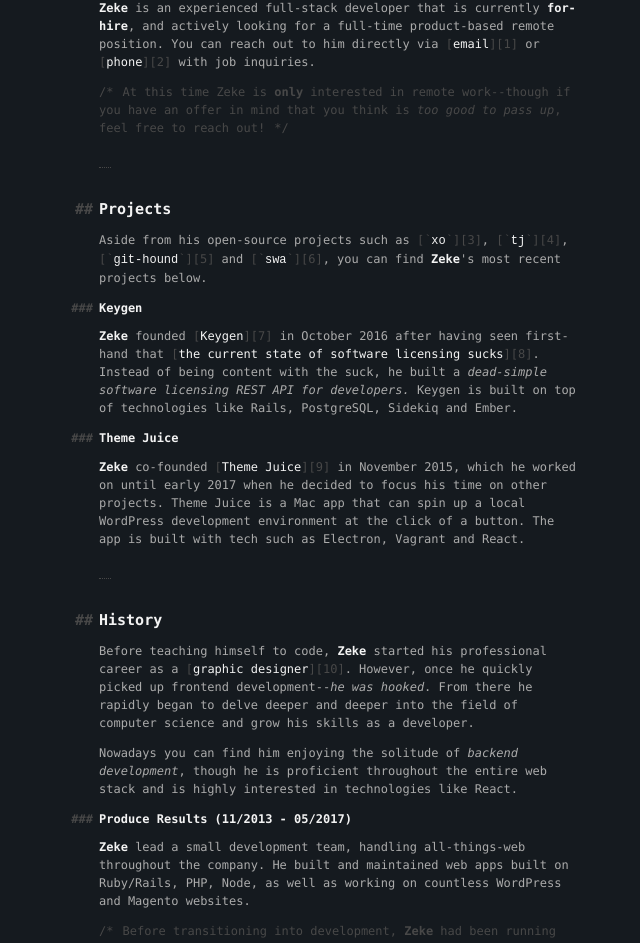
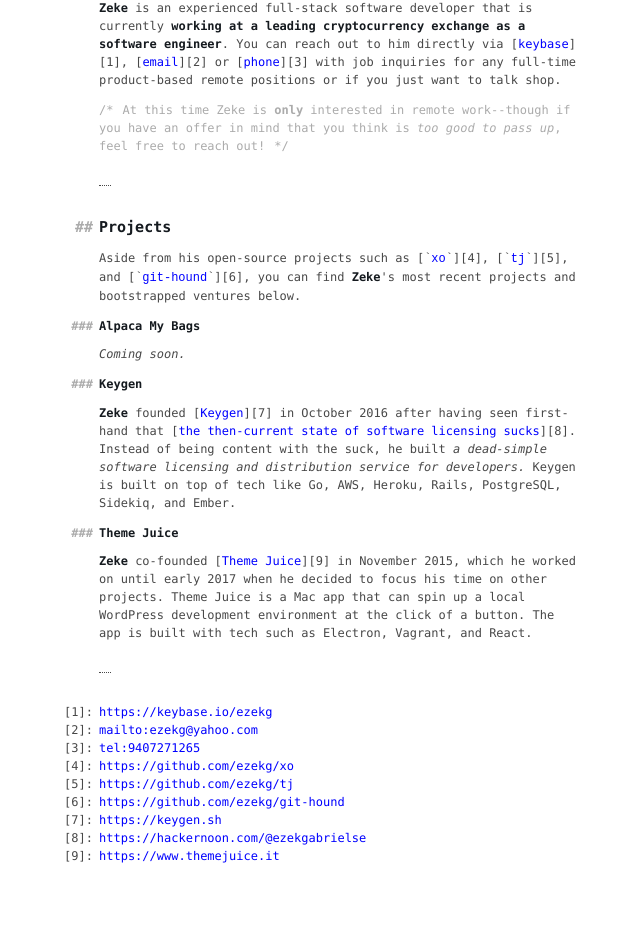
Before and after one commit to ezekg/ezekg.github.io, a plain HTML site: page index.html in a window 1280 px wide. Shown: the part 72-1015 px from the top of the page, without its empty margins (301-941 px from the left). Drawn offline with Linux system fonts and the light colour scheme.

Commit message:
update content and switch to light theme

```diff
--- a/index.html
+++ b/index.html
@@ -80,38 +80,38 @@
       }
       @media screen {
         body {
-          color: #ababab;
-          background: #151a1f;
+          color: #484848;
+          background: #fff;
         }
         h1 {
-          color: #f3f3f3;
+          color: #484848;
         }
         h1:before {
           content: "#";
           position: absolute;
           right: calc(100% + 0.5rem);
-          color: #484848;
+          color: #ababab;
         }
         h2 {
-          color: #f3f3f3;
+          color: #151a1f;
         }
         h2:before {
           content: "##";
           position: absolute;
           right: calc(100% + 0.5rem);
-          color: #484848;
+          color: #ababab;
         }
         h3 {
-          color: #f3f3f3;
+          color: #151a1f;
         }
         h3:before {
           content: "###";
           position: absolute;
           right: calc(100% + 0.5rem);
-          color: #484848;
+          color: #ababab;
         }
         code {
-          color: #f3f3f3;
+          color: #151a1f;
         }
         code:before,
         code:after {
@@ -119,7 +119,10 @@
           color: #484848;
         }
         a {
-          color: #f3f3f3;
+          color: #0000ff;
+        }
+        a code {
+          color: #0000ff;
         }
         p a:before {
           content: "[";
@@ -130,7 +133,7 @@
           color: #484848;
         }
         strong {
-          color: #f3f3f3;
+          color: #151a1f;
         }
         ol li:before {
           content: "[" counter(ol) "]:";
@@ -139,13 +142,13 @@
           color: #484848;
         }
         ol a {
-          color: #ababab;
+          color: #0000ff;
         }
         hr {
           border-top: 1px dotted #484848;
         }
         blockquote {
-          color: #484848;
+          color: #ababab;
           margin: 0;
         }
         blockquote:before {
@@ -163,7 +166,7 @@
     <main>
       <h1>Zeke Gabrielse</h1>
       <p>
-        <strong>Zeke</strong> is an experienced full-stack developer that is currently <strong>for-hire</strong>, and actively looking for a full-time product-based remote position. You can reach out to him directly via <a href="mailto:ezekg@yahoo.com">email</a> or <a href="tel:9407271265">phone</a></li> with job inquiries.
+        <strong>Zeke</strong> is an experienced full-stack software developer that is currently <strong>working at a leading cryptocurrency exchange as a software engineer</strong>. You can reach out to him directly via <a href="https://keybase.io/ezekg">keybase</a>, <a href="mailto:ezekg@yahoo.com">email</a> or <a href="tel:9407271265">phone</a></li> with job inquiries for any full-time product-based remote positions or if you just want to talk shop.
       </p>
       <blockquote>
         At this time Zeke is <strong>only</strong> interested in remote work--though if you have an offer in mind that you think is <em>too good to pass up</em>, feel free to reach out!
@@ -171,46 +174,34 @@
       <hr>
       <h2>Projects</h2>
       <p>
-        Aside from his open-source projects such as <a href="https://github.com/ezekg/xo"><code>xo</code></a>, <a href="https://github.com/ezekg/tj"><code>tj</code></a>, <a href="https://github.com/ezekg/git-hound"><code>git-hound</code></a> and <a href="https://github.com/ezekg/swa-dashboard"><code>swa</code></a>, you can find <strong>Zeke</strong>'s most recent projects below.
+        Aside from his open-source projects such as <a href="https://github.com/ezekg/xo"><code>xo</code></a>, <a href="https://github.com/ezekg/tj"><code>tj</code></a>, and <a href="https://github.com/ezekg/git-hound"><code>git-hound</code></a>, you can find <strong>Zeke</strong>'s most recent projects and bootstrapped ventures below.
+      </p>
+      <h3>Alpaca My Bags</h3>
+      <p>
+        <em>Coming soon.</em>
       </p>
       <h3>Keygen</h3>
       <p>
-        <strong>Zeke</strong> founded <a href="https://keygen.sh">Keygen</a> in October 2016 after having seen first-hand that <a href="https://hackernoon.com/finding-issues-and-guessing-solutions-43e6b7ed823e">the current state of software licensing sucks</a>. Instead of being content with the suck, he built a <em>dead-simple software licensing REST API for developers.</em> Keygen is built on top of technologies like Rails, PostgreSQL, Sidekiq and Ember.
+        <strong>Zeke</strong> founded <a href="https://keygen.sh">Keygen</a> in October 2016 after having seen first-hand that <a href="https://hackernoon.com/finding-issues-and-guessing-solutions-43e6b7ed823e">the then-current state of software licensing sucks</a>. Instead of being content with the suck, he built <em>a dead-simple software licensing and distribution service for developers.</em> Keygen is built on top of tech like Go, AWS, Heroku, Rails, PostgreSQL, Sidekiq, and Ember.
       </p>
       <h3>Theme Juice</h3>
       <p>
-        <strong>Zeke</strong> co-founded <a href="https://www.themejuice.it">Theme Juice</a> in November 2015, which he worked on until early 2017 when he decided to focus his time on other projects. Theme Juice is a Mac app that can spin up a local WordPress development environment at the click of a button. The app is built with tech such as Electron, Vagrant and React.
+        <strong>Zeke</strong> co-founded <a href="https://www.themejuice.it">Theme Juice</a> in November 2015, which he worked on until early 2017 when he decided to focus his time on other projects. Theme Juice is a Mac app that can spin up a local WordPress development environment at the click of a button. The app is built with tech such as Electron, Vagrant, and React.
       </p>
       <hr>
-      <h2>History</h2>
-      <p>
-        Before teaching himself to code, <strong>Zeke</strong> started his professional career as a <a href="https://dribbble.com/ezekielg">graphic designer</a>. However, once he quickly picked up frontend development--<em>he was hooked</em>. From there he rapidly began to delve deeper and deeper into the field of computer science and grow his skills as a developer.
-      </p>
-      <p>
-        Nowadays you can find him enjoying the solitude of <em>backend development</em>, though he is proficient throughout the entire web stack and is highly interested in technologies like React.
-      </p>
-      <h3>Produce Results (11/2013 - 05/2017)</h3>
-      <p>
-        <strong>Zeke</strong> lead a small development team, handling all-things-web throughout the company. He built and maintained web apps built on Ruby/Rails, PHP, Node, as well as working on countless WordPress and Magento websites.
-      </p>
-      <blockquote>
-        Before transitioning into development, <strong>Zeke</strong> had been running his own freelance graphic design business for several years.
-      </blockquote>
-      <hr>
       <ol>
+        <li><a href="https://keybase.io/ezekg">https://keybase.io/ezekg</a></li>
         <li><a href="mailto:ezekg@yahoo.com">mailto:ezekg@yahoo.com</a></li>
         <li><a href="tel:9407271265">tel:9407271265</a></li>
         <li><a href="https://github.com/ezekg/xo">https://github.com/ezekg/xo</a></li>
         <li><a href="https://github.com/ezekg/tj">https://github.com/ezekg/tj</a></li>
         <li><a href="https://github.com/ezekg/git-hound">https://github.com/ezekg/git-hound</a></li>
-        <li><a href="https://github.com/ezekg/swa-dashboard">https://github.com/ezekg/swa-dashboard</a></li>
         <li><a href="https://keygen.sh">https://keygen.sh</a></li>
         <li><a href="https://hackernoon.com/finding-issues-and-guessing-solutions-43e6b7ed823e">https://hackernoon.com/@ezekgabrielse</a></li>
         <li><a href="https://www.themejuice.it">https://www.themejuice.it</a></li>
-        <li><a href="https://dribbble.com/ezekielg">https://dribbble.com/ezekielg</a></li>
       </ol>
       <span class="zeke-is-on-fire">
-        🔥
+        🤘
       </span>
     </main>
   </body>
```
